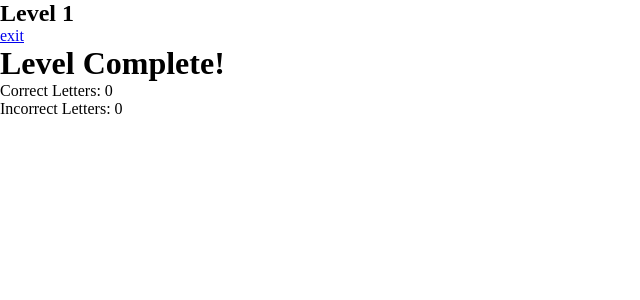
After one commit to mysticBlock/CS50-final-project, a Flask app: page /review-results in a window 1280 px wide. The commit adds this page. Shown: the top 300 px of the page, without its empty margins (0-640 px from the left). Run offline with Flask 3, Linux system fonts and the light colour scheme.

Commit message:
Typing logic complete. Starting on level completion

```diff
--- a/app.py
+++ b/app.py
@@ -153,10 +153,22 @@ def register():
 
     return render_template("register.html")
 
-@app.route("/level1")
-def level1():
-    return render_template("levels/level1.html")
+@app.route("/tutorial-results")
+def tutorialResults():
+    currentLevel = 1 #TODO
+    return render_template("levels/tutorial-results.html")
 
-@app.route("/level2")
-def level2():
-    return render_template("levels/level2.html")
+@app.route("/review-results")
+def reviewResults():
+
+    correctCount = request.args.get("correctCount", 0)
+    incorrectCount = request.args.get("incorrectCount", 0)
+    return render_template("levels/review-results.html", correctCount=correctCount, incorrectCount=incorrectCount)
+
+@app.route("/1-f&j-tutorial")
+def fjTutorial():
+    return render_template("levels/1-f&j-tutorial.html")
+
+@app.route("/2-f&j-review")
+def fjReview():
+    return render_template("levels/2-f&j-review.html")
--- a/static/styles.css
+++ b/static/styles.css
@@ -43,3 +43,15 @@
     color: #aaacad;
     transition: 0.2s;
 }
+
+/* level functionality styles */
+.letter {
+    display: inline-block;
+    font-size: 2em;
+}
+.correct {
+    color: green;
+}
+.incorrect {
+    color: red;
+}
--- a/templates/index.html
+++ b/templates/index.html
@@ -7,7 +7,7 @@
 {% block main %}
     <p>hello {{ username }}</p>
     <div id="home-row"></div>
-        <h1>Home Row</h1>
-        <button onclick="location.href='/level1'">Level 1</button>
-
+    <h1>Home Row</h1>
+    <button onclick="location.href='/1-f&j-tutorial'">Level 1</button>
+    <button onclick="location.href='/2-f&j-review'">Level 2</button>
 {% endblock %}
--- a/templates/levels/level1.html
+++ b/templates/levels/1-f&j-tutorial.html
@@ -9,3 +9,7 @@
 {% block main %}
     <div id="wordContainer" data-paragraph="f f j j f j f j j j f f f j"></div>
 {% endblock %}
+
+{% block script %}
+    <script src="static/levels.js"></script>
+{% endblock %}
--- a/templates/levels/level2.html
+++ b/templates/levels/2-f&j-review.html
@@ -7,5 +7,9 @@
 {% endblock %}
 
 {% block main %}
-    <div id="wordContainer" data-paragraph="d d k k d k d k k k d d d k"></div>
+    <div id="wordContainer" data-paragraph="d d k k"></div>
 {% endblock %}
+
+{% block script %}
+    <script src="static/levels.js"></script>
+{% endblock %}
--- a/templates/levels/level-layout.html
+++ b/templates/levels/level-layout.html
@@ -5,31 +5,19 @@
     <meta name="viewport" content="width=device-width, initial-scale=1.0">
     <link rel="stylesheet" href="./static/styles.css">
     <title>Type Journey: {% block title %}{% endblock %}</title>
-    <style>
-            .letter {
-                display: inline-block;
-                font-size: 2em;
-            }
-            .correct {
-                color: green;
-            }
-            .incorrect {
-                color: red;
-            }
-        </style>
   </head>
   <body>
     <header>
       <nav id="level-navbar">
         <h1>{% block level %}{% endblock %}</h1>
         <ul>
-            <li><a>exit</a></li>
+            <li><a href="/">exit</a></li>
         </ul>
       </nav>
     </header>
     <main>
         {% block main %}{% endblock %}
     </main>
-    <script src="static/levels.js"></script>
+    {% block script %}{% endblock %}
   </body>
 </html>
--- /dev/null
+++ b/templates/levels/review-results.html
@@ -0,0 +1,13 @@
+{% extends "levels/level-layout.html" %}
+{% block title %}
+    Level 1
+{% endblock %}
+{% block level %}
+    Level 1
+{% endblock %}
+
+{% block main %}
+    <h1>Level Complete!</h1>
+    <p>Correct Letters: {{ correctCount }}</p>
+    <p>Incorrect Letters: {{ incorrectCount }}</p>
+{% endblock %}
--- /dev/null
+++ b/templates/levels/tutorial-results.html
@@ -0,0 +1 @@
+{% extends "levels/level-layout.html" %}
```
Also changed, not shown: static/levels.js (+70 -8 lines), README.md, 1 other file.
